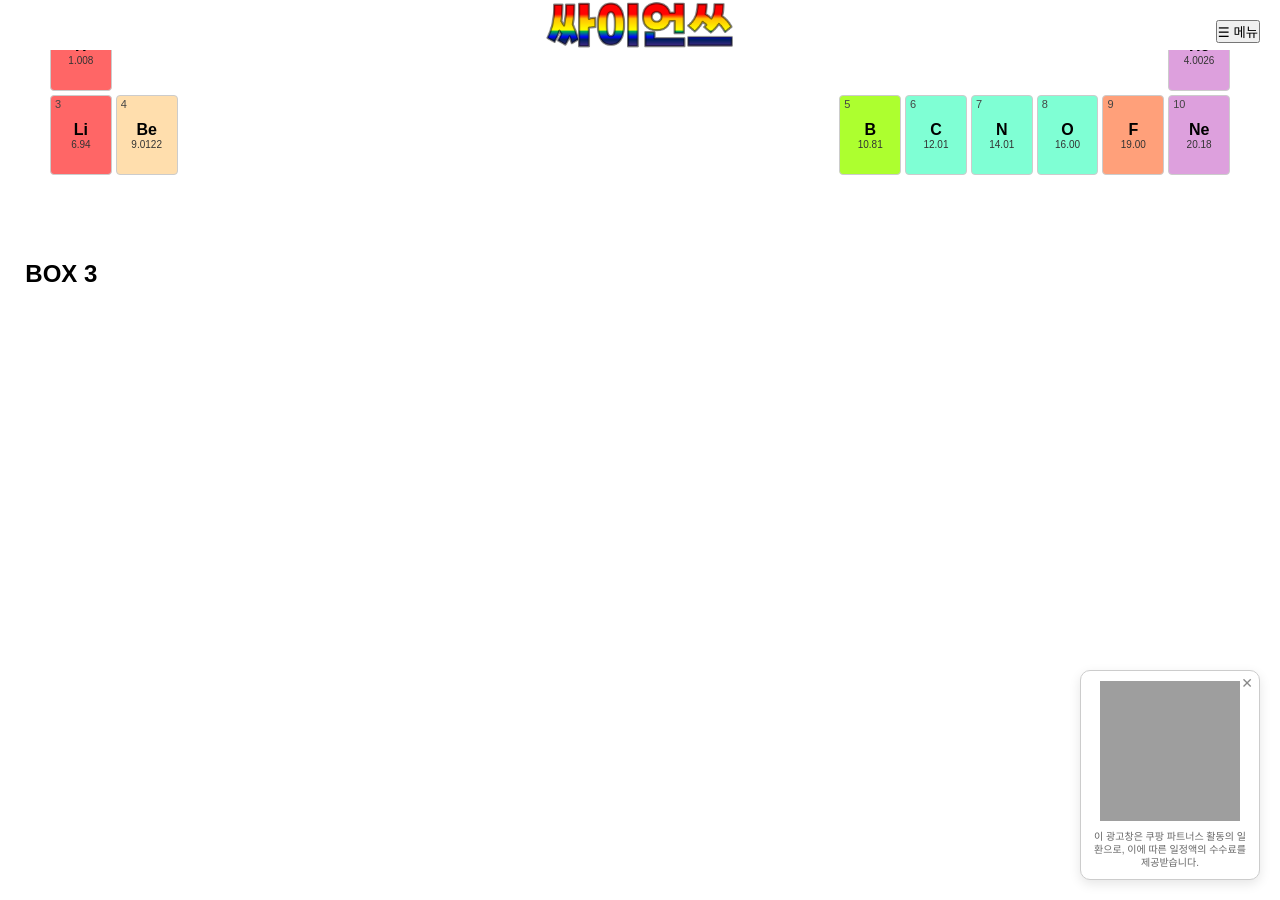
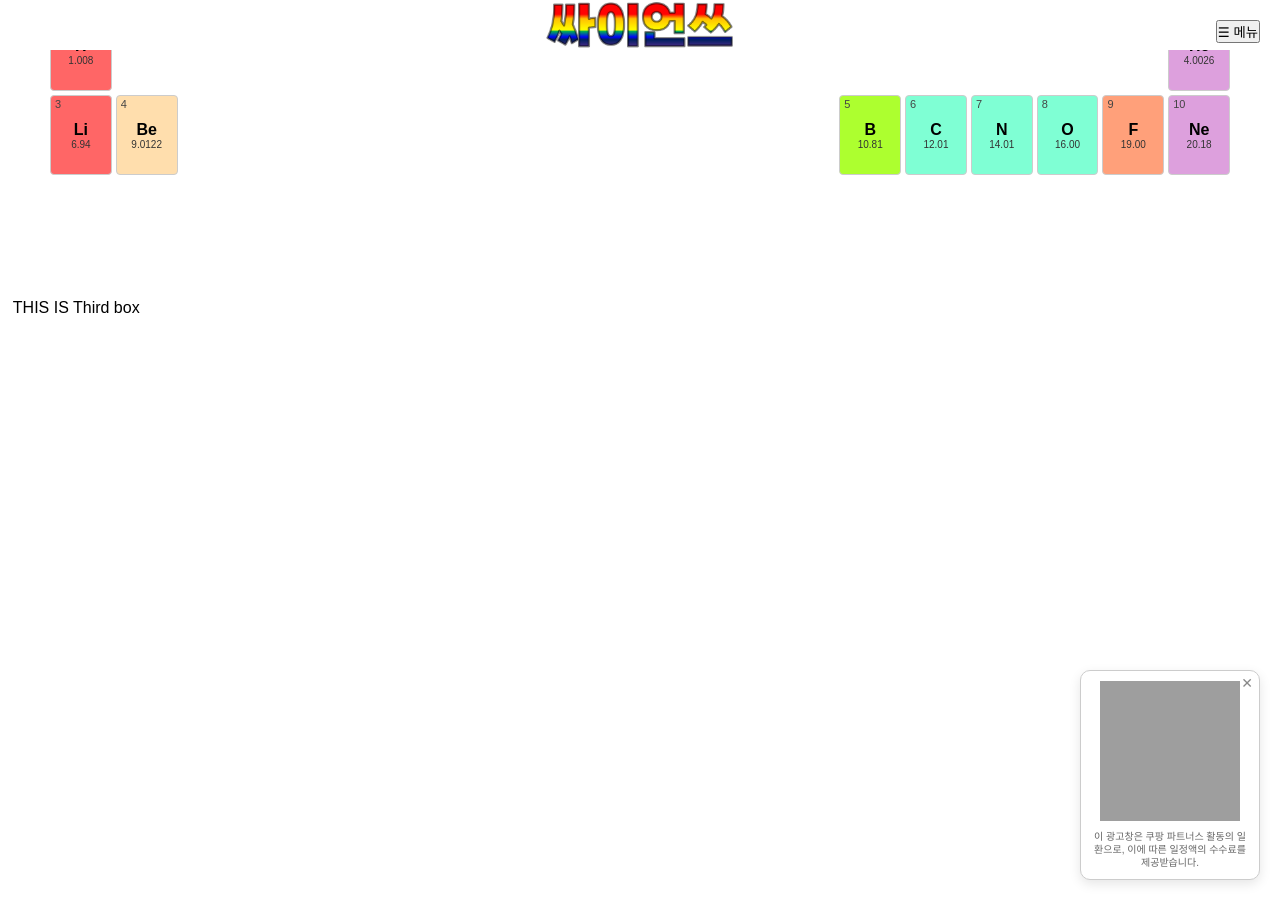
Before and after one commit to GaemiGaemi/science, a Jekyll site: the page built from index.html, in a window 1280 px wide and 900 px high, scrolled down 1938 px. Built offline with Jekyll 4.4.1, drawn with Linux system fonts in a browser that asks for light colours; grey boxes are pictures that could not be loaded.

Commit message:
Update index.html

```diff
--- a/index.html
+++ b/index.html
@@ -65,14 +65,6 @@ title: GaemiGaemi Science
   </div> <!--원소기호 끝-->
     </section>
 
-    <!-- third box  -->
-    <section class="section third">
-      <h2> BOX 3</h2>
-      <div class="spacer"></div>
-    </section>
-
-
-
     <!-- 메뉴 버튼 -->
     <button class="menu-btn" id="menuOpenBtn">☰ 메뉴</button>
 
```
